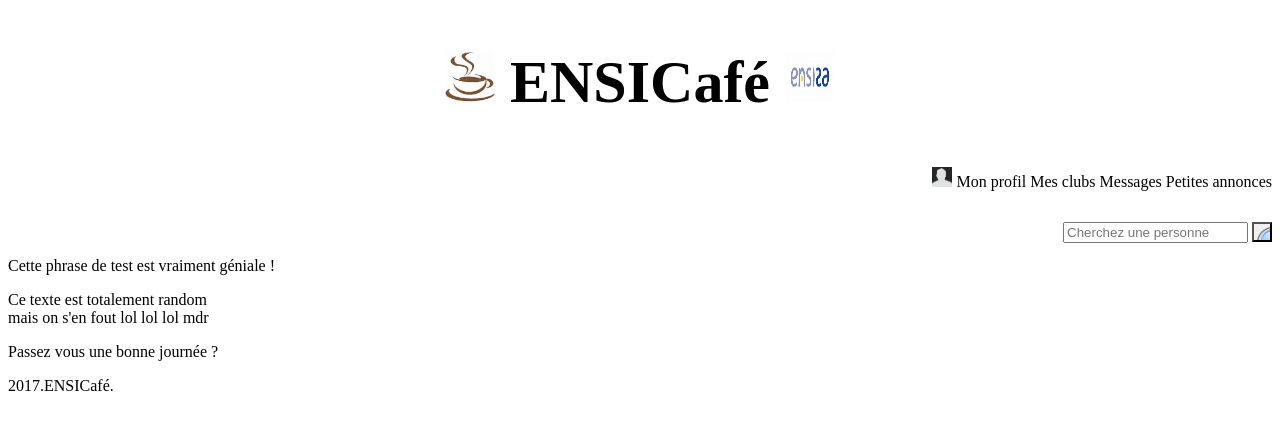
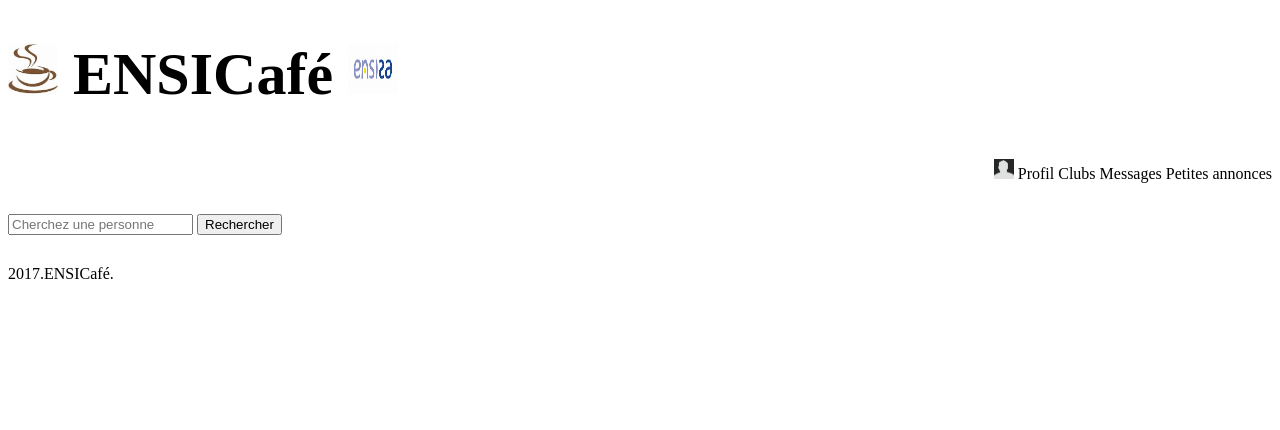
Before and after one commit to Khoob/ENSICafe, a PHP site: page / in a window 1280 px wide. Shown: the top 430 px of the page. Run offline with PHP 8.4, Linux system fonts and the light colour scheme.

Commit message:
Add files via upload

```diff
--- a/header.php
+++ b/header.php
@@ -8,9 +8,9 @@
 <body>
 	<header>
 			<h1>
-            <img id="img_gauche" src="img/logo.jpg" width="50px" height="50px" title="logo-ensiscafe" alt="ENSICafe" onclick="alert('Laisses cette image tranquille !');"/>
-			<a href="index.html">ENSICafé</a>
-            <img id="img_droite" src="img/logo_ensisa.jpg" width="50px" height="50px" title="logo-ensisa" alt="ENSISA" onclick="alert('C'est le logo de lENSISA :D');"/>
+                <a href="index.php"><img id="img_droite" src="img/logo.jpg" width="50px" height="50px" title="logo-ensiscafe" alt="ENSICafe" /></a>
+			<a href="index.php">ENSICafé</a>
+                <a href="http://www.ensisa.uha.fr/" target="_blank"><img id="img_gauche" src="img/logo_ensisa.jpg" width="50px" height="50px" title="logo-ensisa" alt="ENSISA" /></a>
 			</h1>
 
 			<!--<nav>
--- a/index.php
+++ b/index.php
@@ -1,23 +1,6 @@
 <?php
 	include("header.php");
 ?>
-<a href="#" onmouseover="alert('Bonjour étranger!');"<p> Cette phrase de test est vraiment géniale !</p></a>
-<!-- test de JavaScript d'Antoine :3-->
-<script type="text/javascript">
-  <!--
-    alert('Debut de la page');
-  //-->
-  </script>
-
-<p> Ce texte est totalement random <br/> mais on s'en fout lol lol lol mdr</p>
-
-<p> Passez vous une bonne journée ?</p>
-
-<script type="text/javascript">
-  <!--
-    alert('Fin de la page');
-  //-->
-  </script>
 
 <!-- Page de connection
             <h3 id="login">
@@ -27,7 +10,6 @@
 			<a href="creerCompte.html">Créer votre compte</a>
 			</h3>
 -->
-<script type="text/javascript" src="script.js"></script>
 <?php
 	include("footer.php");
 ?>
--- a/navigation.php
+++ b/navigation.php
@@ -1,12 +1,27 @@
 <nav>
-    <a href="profil.php"><img src="img/profil.jpg" width="20px" height="20px" title="profil" alt="profil"/></a>
-    <a href="profil.php">Mon profil</a>
-    <a href="club.php">Mes clubs</a>
-    <a href="message.php">Messages</a>
-    <a href="annonces.php">Petites annonces</a>
+    <div class="menu">
+        <ul id="menu-deroulant">
+            <li><a href="profil.php"><img src="img/profil.jpg" width="20px" height="20px" title="profil" alt="profil"/></a>
+            </li>
+            <li><a href="profil.php">Profil</a>
+                <ul>
+                    <li><a href="parametre.php">Paramètres</a></li>
+                    <li><a href="deconnection.php">Déconnection</a></li>
+                </ul>
+            </li>
+            <li><a href="club.php">Clubs</a>
+            </li>
+            <li><a href="message.php">Messages</a>
+            </li>
+            <li><a href="annonce.php">Petites annonces</a>
+            </li>
+        </ul>
+    </div>
+    <div class="recherche">
 
-    <form id="recherche" method="post">
-        <input name="saisie" type="text" placeholder="Cherchez une personne" required />
-        <input class="loupe" type="submit" value="" />
-    </form>
+        <form action="/search" id="searchthis" method="get">
+            <input id="search" name="q" type="text" placeholder="Cherchez une personne" />
+            <input id="search-btn" type="submit" value="Rechercher" />
+        </form>
+    </div>
 </nav>
--- a/style.css
+++ b/style.css
@@ -5,37 +5,57 @@
 header{
 	width:100%;
 	top:0;
-    display : inline-block;
 }
 
-header h1{
+h1{
 	font-size:60px;
     width: 100%;
-    text-align: center;
 
 }
 
-#img_gauche{
-    text-align: left;
+h1 #logo_gauche{
+    object-position: left;
 }
 
-#img_droite{
-     text-align: right;
+h1 #logo_droite{
+     object-position: right;
 }
 
 nav {
-    display: inline-block;
-    text-align: right;
+   display: inline-block;
     width: 100%;
     line-height: 50px;
 }
-
-#recherche .loupe {
-    background-image: url(img/loupe.png);
-    width: 20px;
-    height: 20px;
+#menu-deroulant, #menu-deroulant ul {
+    padding: 0;
+    margin: 0;
+    list-style: none;
+}
+#menu-deroulant {
+    text-align: right;
+}
+#menu-deroulant li {
+    display: inline-block;
+    line-height: 20px;
+}
+#menu-deroulant ul li {
+    display: inherit;
+}
+#menu-deroulant a {
+    text-decoration: none;
+    display: block;
+	color:#000;
+}
+#menu-deroulant ul {
+    position: absolute;
+    left: -999em;
+    text-align: left;
+    z-index: 1000;
 }
 
+#menu-deroulant li:hover ul {
+    left: auto;
+}
 body{
 
 	color: black;
```
Also changed, not shown: cafe1.jpg (added), cafe2.jpg (added).
